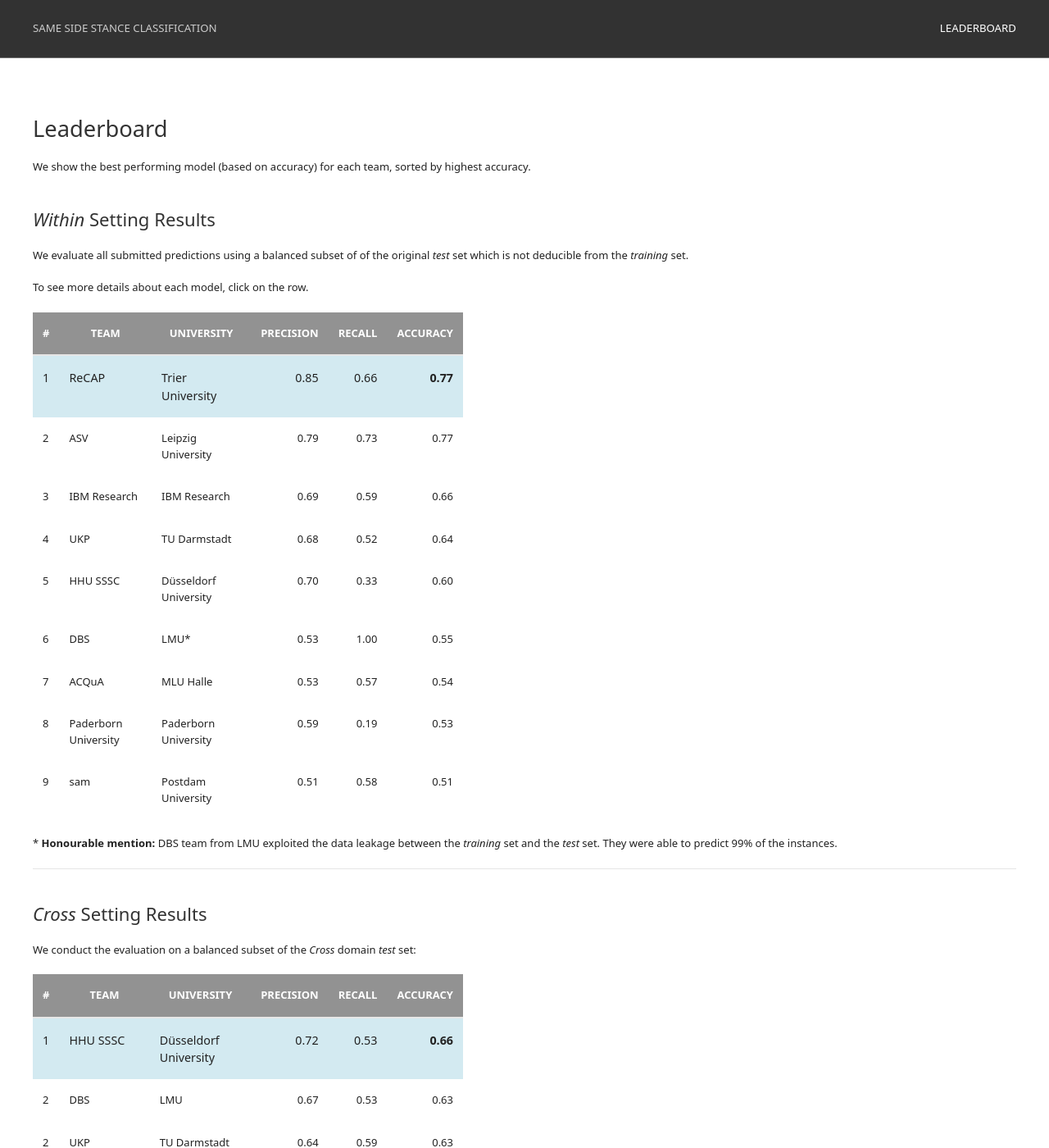
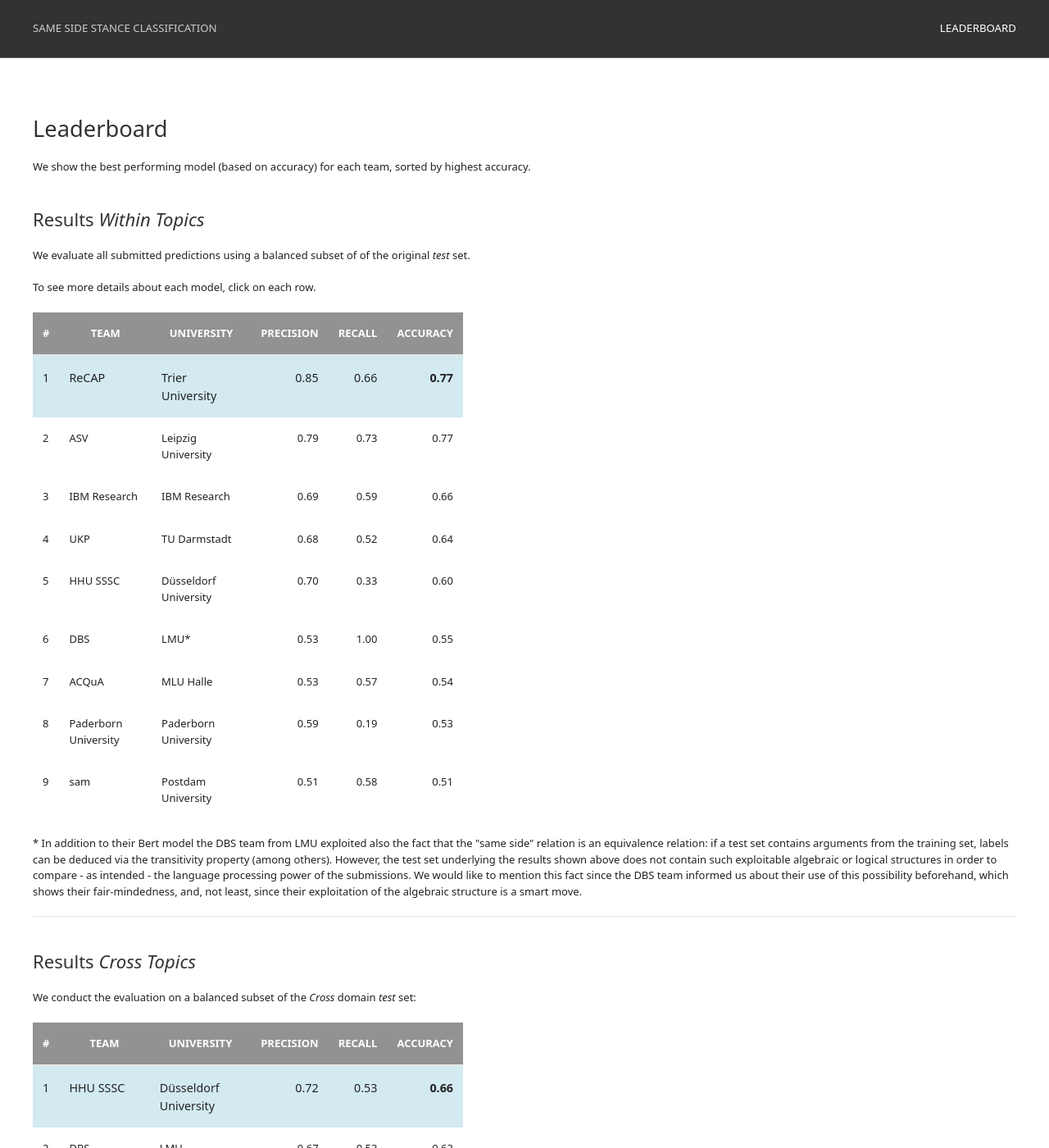
Before and after one commit to shahbazsyed/sameside-webis-de.github.io, a Jekyll site: the page built from leaderboard.html, in a window 1280 px wide and 1400 px high. Shown: the whole window at 82% size. Built offline with Jekyll 4.4.1, drawn with Linux system fonts in a browser that asks for light colours.

Commit message:
updated results

```diff
--- a/leaderboard.html
+++ b/leaderboard.html
@@ -11,11 +11,11 @@ description: Same Side Stance Classification
 
             <h1>Leaderboard</h1>
             <p>We show the best performing model (based on accuracy) for each team, sorted by highest accuracy.</p>
-<h2> <i>Within</i> Setting Results</h2>
+<h2> Results <i>Within Topics</i> </h2>
 
-<p>We evaluate all submitted predictions using a balanced subset of of the original <i>test</i> set which is not deducible from the <i>training</i> set. </p>
+<p>We evaluate all submitted predictions using a balanced subset of of the original <i>test</i> set. </p>
 
-<p>To see more details about each model, click on the row.</p>
+<p>To see more details about each model, click on each row.</p>
 <table id="within-leaderboard" class="leaderboard uk-table  uk-table-hover uk-table-condensed">
 
     <thead>
@@ -240,12 +240,12 @@ description: Same Side Stance Classification
     </tbody>
 </table>
 
-<p>* <b>Honourable mention:</b> DBS team from LMU exploited the data leakage between the <i>training</i> set and the <i>test</i> set. They were able to predict 99% of the instances.</p>
+<p>* In addition to their Bert model the DBS team from LMU exploited also the fact that the "same side" relation is an equivalence relation: if a test set contains arguments from the training set, labels can be deduced via the transitivity property (among others). However, the test set underlying the results shown above does not contain such exploitable algebraic or logical structures in order to compare - as intended - the language processing power of the submissions. We would like to mention this fact since the DBS team informed us about their use of this possibility beforehand, which shows their fair-mindedness, and, not least, since their exploitation of the algebraic structure is a smart move.</p>
 
 <hr>
 
 
-<h2> <i>Cross</i> Setting Results</h2>
+<h2> Results <i>Cross Topics</i> </h2>
 <p> We conduct the evaluation on a balanced subset of the <i>Cross</i> domain <i>test</i> set:
  <!--   <ul>
             <li><b>Balanced Test Set:</b> balanced subset of the original <i>cross</i> domain <i>test</i> set.</li>
```
